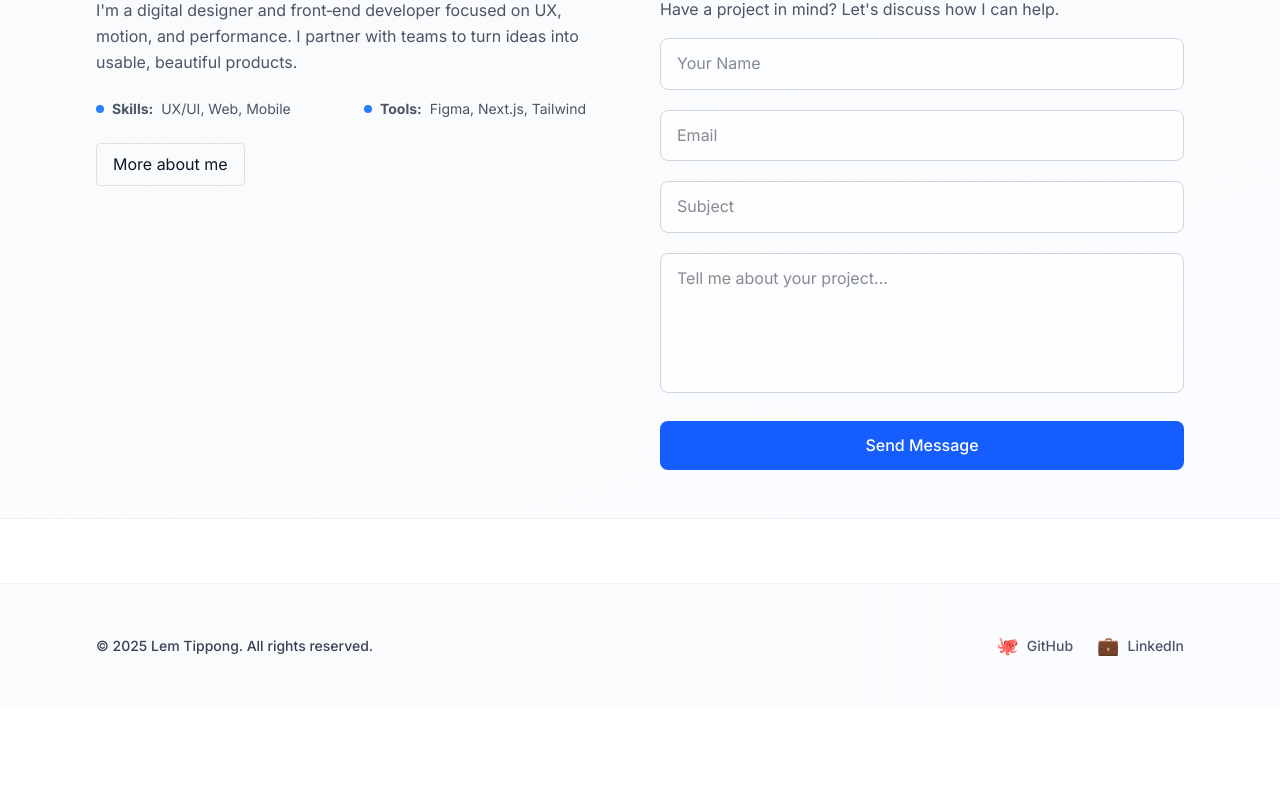
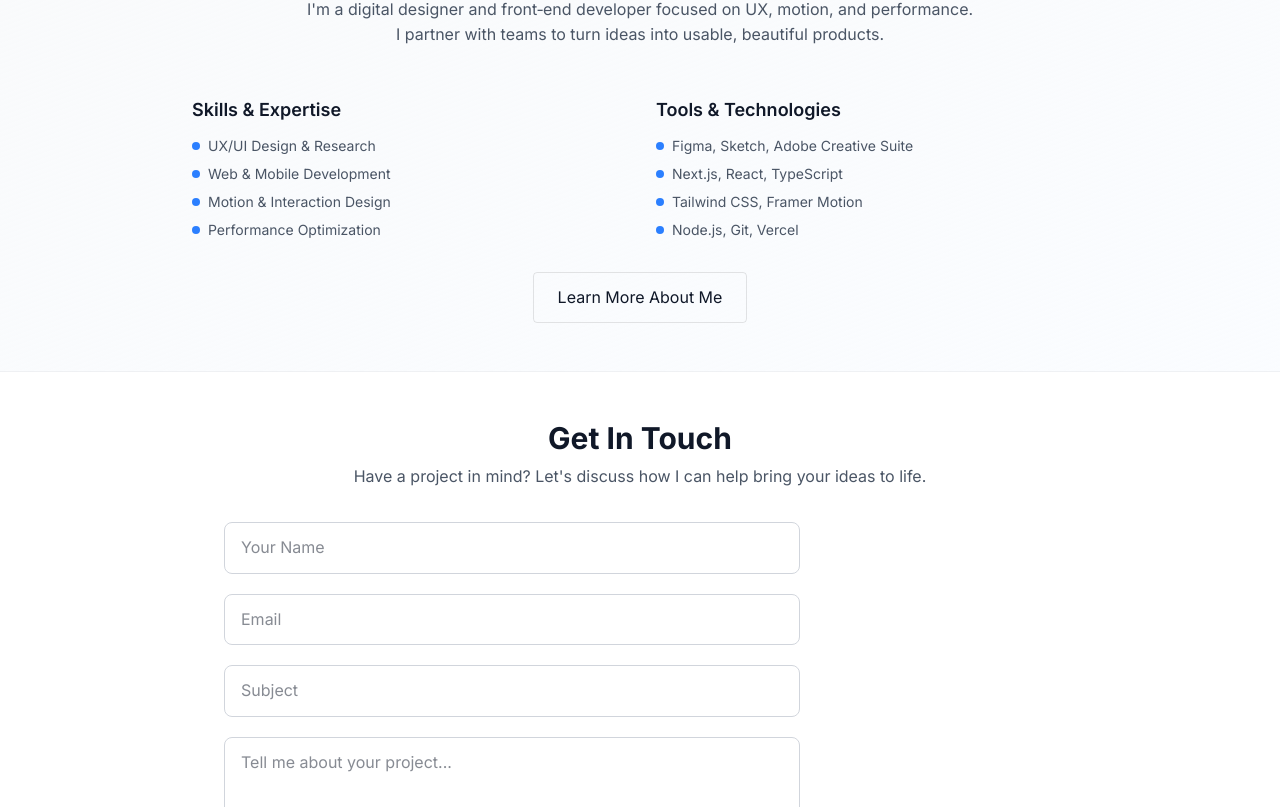
Before and after one commit to Lemoon28/fluffy-computing-machine, a Next.js app: page / in a window 1280 px wide. Shown: the part 3193-4000 px from the top of the page. Before the commit the page ends 3901 px from the top, so only its background shows below. Built offline with nearby package versions, Linux system fonts and the light colour scheme.

Commit message:
Separate About Me into dedicated section with enhanced content and layout

```diff
--- a/pages/index.tsx
+++ b/pages/index.tsx
@@ -150,14 +150,14 @@ export default function Home() {
         </motion.div>
 
         <motion.div
-          className="grid grid-cols-1 sm:grid-cols-2 lg:grid-cols-3 gap-6"
+          className="grid grid-cols-1 sm:grid-cols-2 lg:grid-cols-3 gap-6 justify-items-center"
           variants={staggerContainer}
           initial="initial"
           whileInView="animate"
           viewport={{ once: true, margin: "-100px" }}
         >
           {items.map((item) => (
-            <motion.div key={item.slug} variants={staggerItem}>
+            <motion.div key={item.slug} variants={staggerItem} className="w-full max-w-sm">
               <CaseStudyCard
                 title={item.title}
                 slug={item.slug}
@@ -170,31 +170,77 @@ export default function Home() {
         </motion.div>
       </section>
 
-      {/* About & Contact Section */}
+      {/* About Me Section */}
       <section className="bg-gradient-to-br from-gray-50 to-blue-50/30 border-t border-b border-gray-200/50">
-        <div className="mx-auto max-w-6xl px-4 sm:px-6 lg:px-8 py-12 grid grid-cols-1 md:grid-cols-2 gap-10 items-start">
-          {/* About */}
+        <div className="mx-auto max-w-6xl px-4 sm:px-6 lg:px-8 py-12">
           <motion.div
-            initial={{ opacity: 0, x: -30 }}
-            whileInView={{ opacity: 1, x: 0 }}
+            className="text-center mb-12"
+            initial={{ opacity: 0, y: 30 }}
+            whileInView={{ opacity: 1, y: 0 }}
             transition={{ duration: 0.8, ease: "easeOut" }}
             viewport={{ once: true, margin: "-100px" }}
           >
             <h2 className="text-2xl sm:text-3xl font-bold mb-2 text-gray-900">About Me</h2>
-            <p className="text-gray-600 leading-relaxed mb-6">
+            <p className="text-gray-600 mb-6 max-w-2xl mx-auto">
               I&apos;m a digital designer and front‑end developer focused on UX, motion, and performance. I partner with teams to turn ideas into usable, beautiful products.
             </p>
-            <ul className="mb-6 text-sm text-gray-600 grid grid-cols-2 gap-3">
+          </motion.div>
+
+          <motion.div
+            className="max-w-4xl mx-auto"
+            initial={{ opacity: 0, y: 20 }}
+            whileInView={{ opacity: 1, y: 0 }}
+            transition={{ duration: 0.8, ease: "easeOut", delay: 0.2 }}
+            viewport={{ once: true, margin: "-100px" }}
+          >
+            <div className="grid grid-cols-1 sm:grid-cols-2 gap-8 mb-8">
+              <div>
+                <h3 className="text-lg font-semibold mb-3 text-gray-900">Skills & Expertise</h3>
+                <ul className="space-y-2 text-sm text-gray-600">
                   <li className="flex items-center gap-2">
                     <span className="w-2 h-2 bg-blue-500 rounded-full"></span>
-                <strong>Skills:</strong> UX/UI, Web, Mobile
+                    UX/UI Design & Research
                   </li>
                   <li className="flex items-center gap-2">
                     <span className="w-2 h-2 bg-blue-500 rounded-full"></span>
-                <strong>Tools:</strong> Figma, Next.js, Tailwind
+                    Web & Mobile Development
+                  </li>
+                  <li className="flex items-center gap-2">
+                    <span className="w-2 h-2 bg-blue-500 rounded-full"></span>
+                    Motion & Interaction Design
+                  </li>
+                  <li className="flex items-center gap-2">
+                    <span className="w-2 h-2 bg-blue-500 rounded-full"></span>
+                    Performance Optimization
                   </li>
                 </ul>
+              </div>
+
+              <div>
+                <h3 className="text-lg font-semibold mb-3 text-gray-900">Tools & Technologies</h3>
+                <ul className="space-y-2 text-sm text-gray-600">
+                  <li className="flex items-center gap-2">
+                    <span className="w-2 h-2 bg-blue-500 rounded-full"></span>
+                    Figma, Sketch, Adobe Creative Suite
+                  </li>
+                  <li className="flex items-center gap-2">
+                    <span className="w-2 h-2 bg-blue-500 rounded-full"></span>
+                    Next.js, React, TypeScript
+                  </li>
+                  <li className="flex items-center gap-2">
+                    <span className="w-2 h-2 bg-blue-500 rounded-full"></span>
+                    Tailwind CSS, Framer Motion
+                  </li>
+                  <li className="flex items-center gap-2">
+                    <span className="w-2 h-2 bg-blue-500 rounded-full"></span>
+                    Node.js, Git, Vercel
+                  </li>
+                </ul>
+              </div>
+            </div>
+
             <motion.div
+              className="text-center"
               whileHover={{
                 scale: 1.02,
                 y: -2,
@@ -202,21 +248,34 @@ export default function Home() {
               }}
               whileTap={{ scale: 0.98 }}
             >
-              <Link href="/about" className="px-4 py-2 rounded border border-black/10 hover:bg-gray-100 transition-all duration-300 inline-block">
-                More about me
+              <Link href="/about" className="px-6 py-3 rounded border border-black/10 hover:bg-gray-100 transition-all duration-300 inline-block">
+                Learn More About Me
               </Link>
             </motion.div>
           </motion.div>
+        </div>
+      </section>
 
-          {/* Contact */}
+      {/* Contact Section */}
+      <section className="bg-white">
+        <div className="mx-auto max-w-4xl px-4 sm:px-6 lg:px-8 py-12">
           <motion.div
-            initial={{ opacity: 0, x: 30 }}
-            whileInView={{ opacity: 1, x: 0 }}
+            className="text-center mb-8"
+            initial={{ opacity: 0, y: 30 }}
+            whileInView={{ opacity: 1, y: 0 }}
             transition={{ duration: 0.8, ease: "easeOut" }}
             viewport={{ once: true, margin: "-100px" }}
           >
             <h2 className="text-2xl sm:text-3xl font-bold mb-2 text-gray-900">Get In Touch</h2>
-            <p className="text-gray-600 mb-4">Have a project in mind? Let&apos;s discuss how I can help.</p>
+            <p className="text-gray-600 mb-6 max-w-2xl mx-auto">Have a project in mind? Let&apos;s discuss how I can help bring your ideas to life.</p>
+          </motion.div>
+
+          <motion.div
+            initial={{ opacity: 0, y: 20 }}
+            whileInView={{ opacity: 1, y: 0 }}
+            transition={{ duration: 0.8, ease: "easeOut", delay: 0.2 }}
+            viewport={{ once: true, margin: "-100px" }}
+          >
             <ContactForm />
           </motion.div>
         </div>
```
Lines whose indentation alone changed are shown as unchanged.
